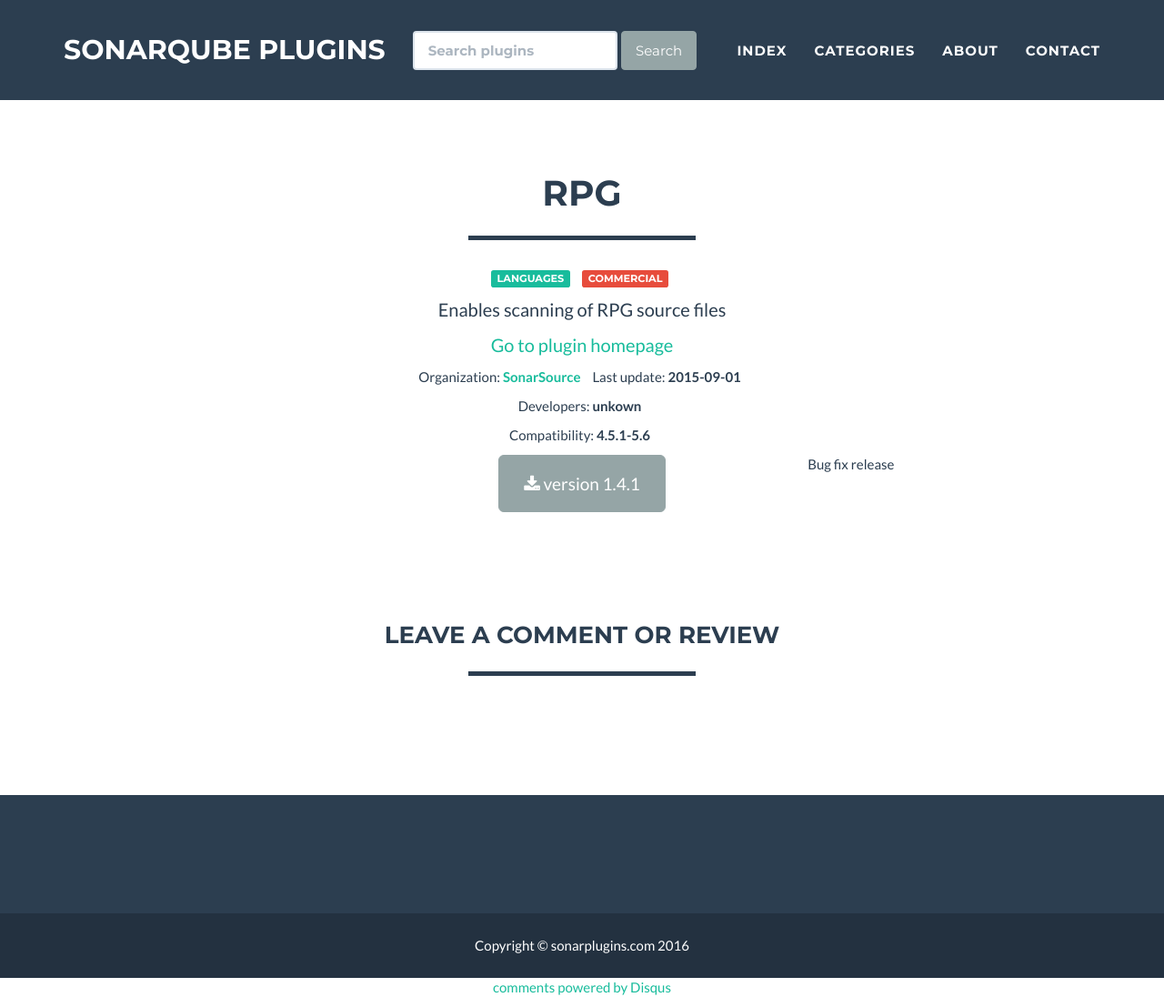
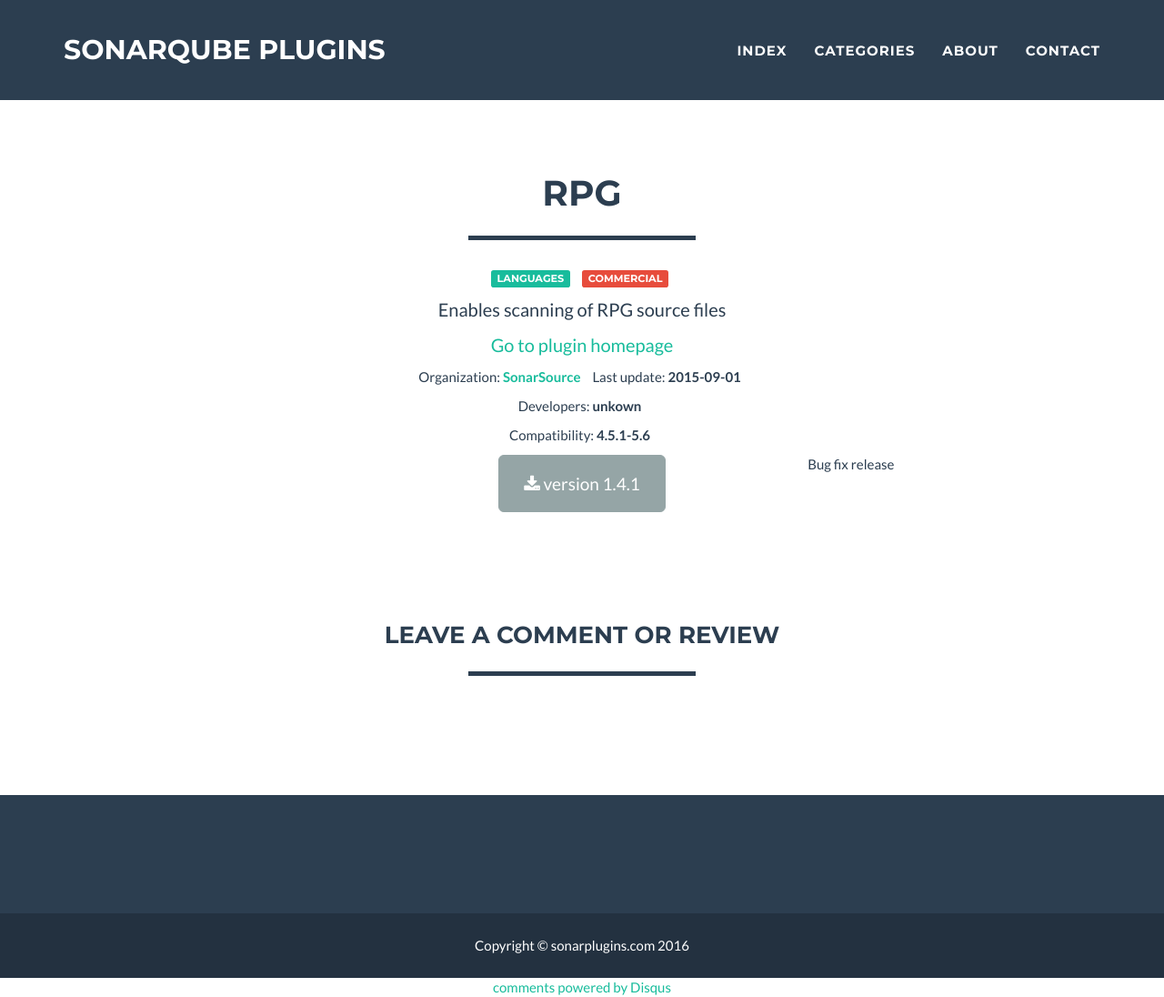
Before and after one commit to sonarplugins/sonarplugins.github.io, a Jekyll site: the page built from _posts/2015-09-01-rpg.markdown, in a window 1280 px wide and 1096 px high. Shown: the whole window at 91% size. Built offline with Jekyll 4.4.1, drawn with Linux system fonts in a browser that asks for light colours; comment, search, counter and statistics services are not loaded.

Commit message:
Removed search form

```diff
--- a/_layouts/plugin.html
+++ b/_layouts/plugin.html
@@ -18,12 +18,6 @@
 
             <!-- Collect the nav links, forms, and other content for toggling -->
             <div class="collapse navbar-collapse" id="bs-example-navbar-collapse-1">
-                <form action="/search.html" method="get" class="navbar-form navbar-left" role="search">
-                    <div class="form-group">
-                      <input type="text" id="search-box" name="query" class="form-control" placeholder="Search plugins" required data-validation-required-message="Please enter a term to search.">
-                    </div>
-                    <button type="submit" class="btn btn-default">Search</button>
-                </form>
                 <ul class="nav navbar-nav navbar-right">
                     <li class="hidden">
                         <a href="#page-top"></a>
```
